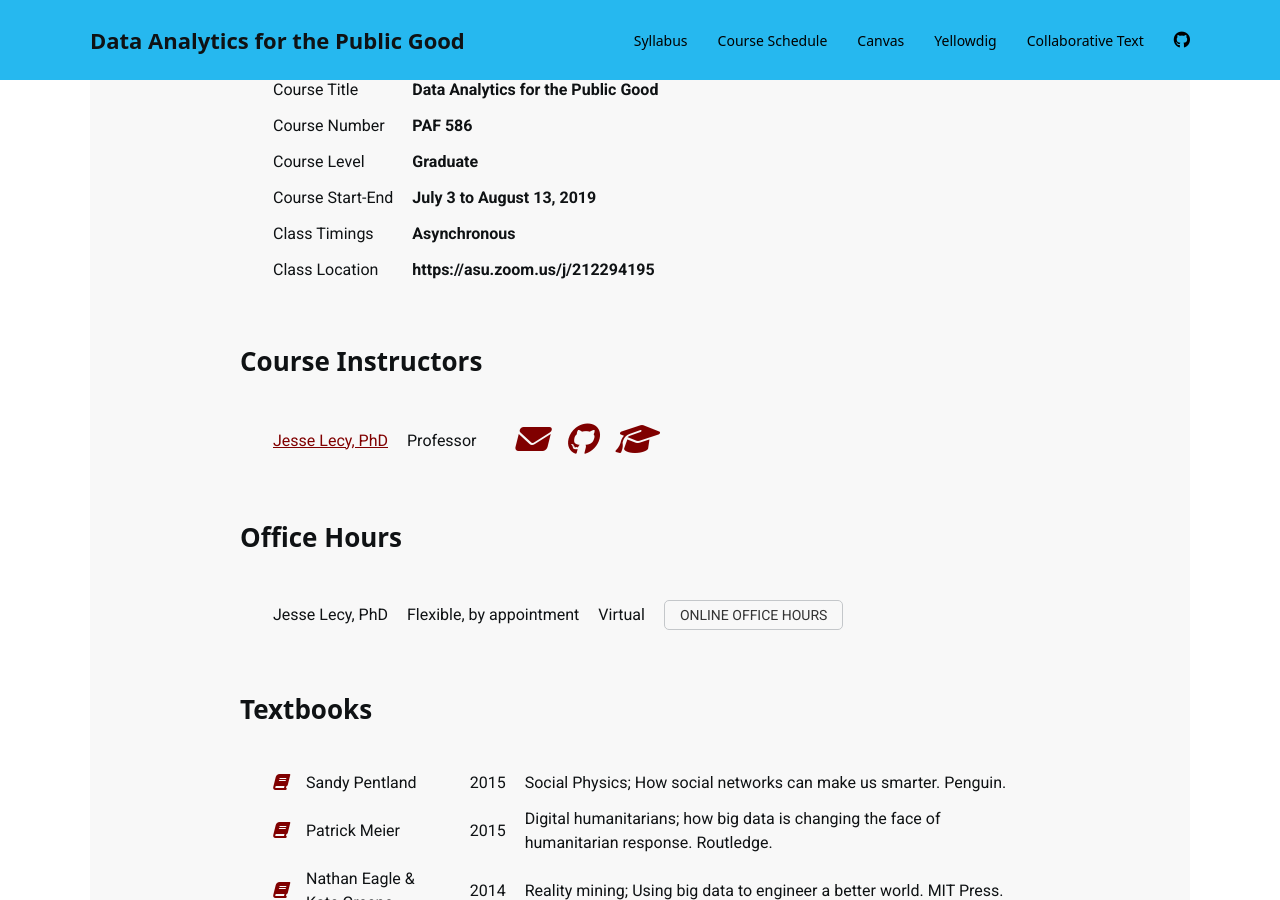
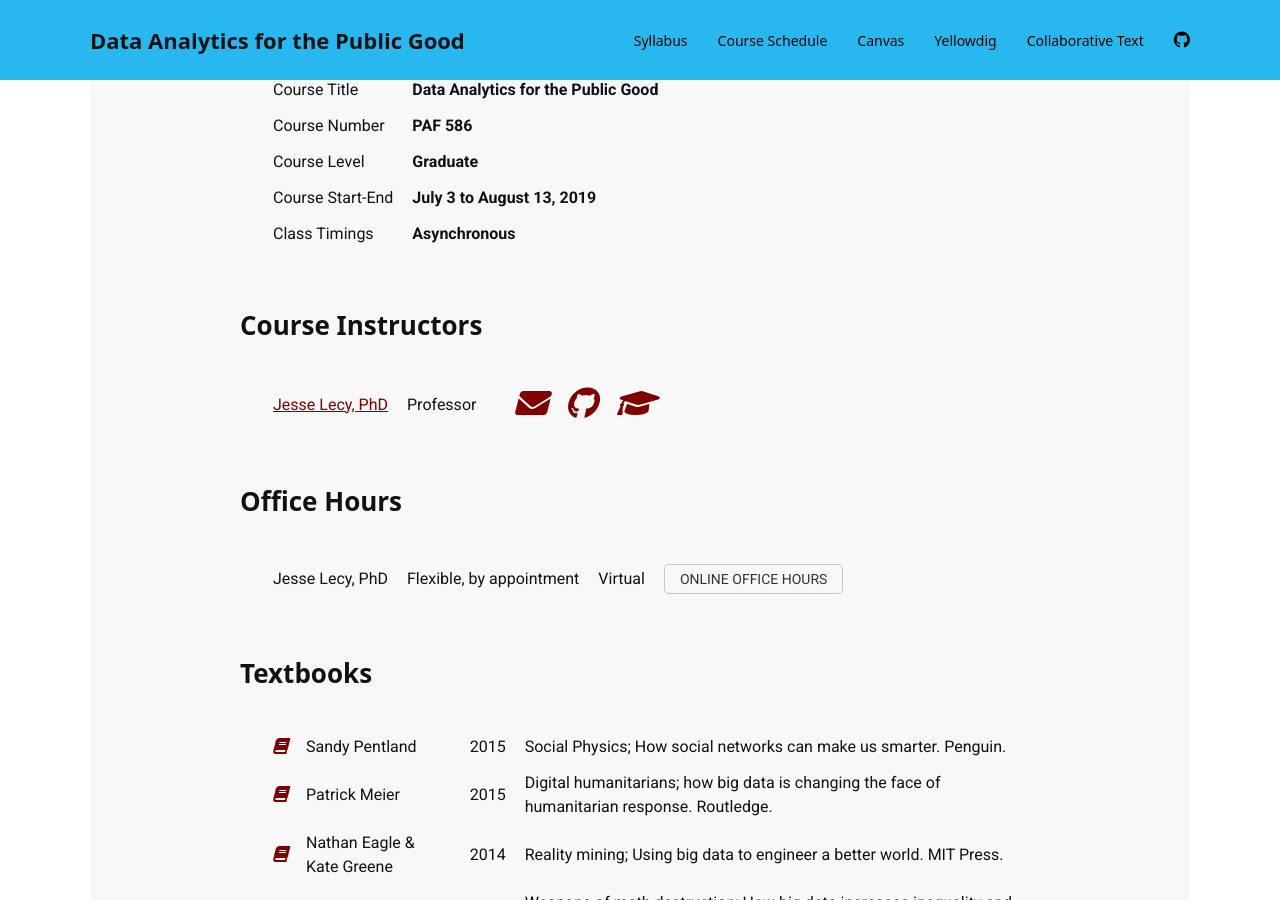
Before and after one commit to DS4PS/course-asu-paf-586-summer-2019, a Jekyll site: the page built from index.md, in a window 1280 px wide and 900 px high, scrolled down 834 px. Built offline with Jekyll 4.4.1, drawn with Linux system fonts in a browser that asks for light colours; nearby versions of some CDN libraries; a style sheet for code colours, icons or effects is not loaded; some of the changed lines change nothing that is shown.

Commit message:
Update index.md

```diff
--- a/index.md
+++ b/index.md
@@ -12,7 +12,7 @@ info:
  course_start_end_dates: July 3 to August 13, 2019
  course_prerequisites: None
  class_meets_when:  Asynchronous
- class_meets_where: https://asu.zoom.us/j/212294195
+ class_meets_where:
 
 instructor:
 -  name: Jesse Lecy, PhD
```
